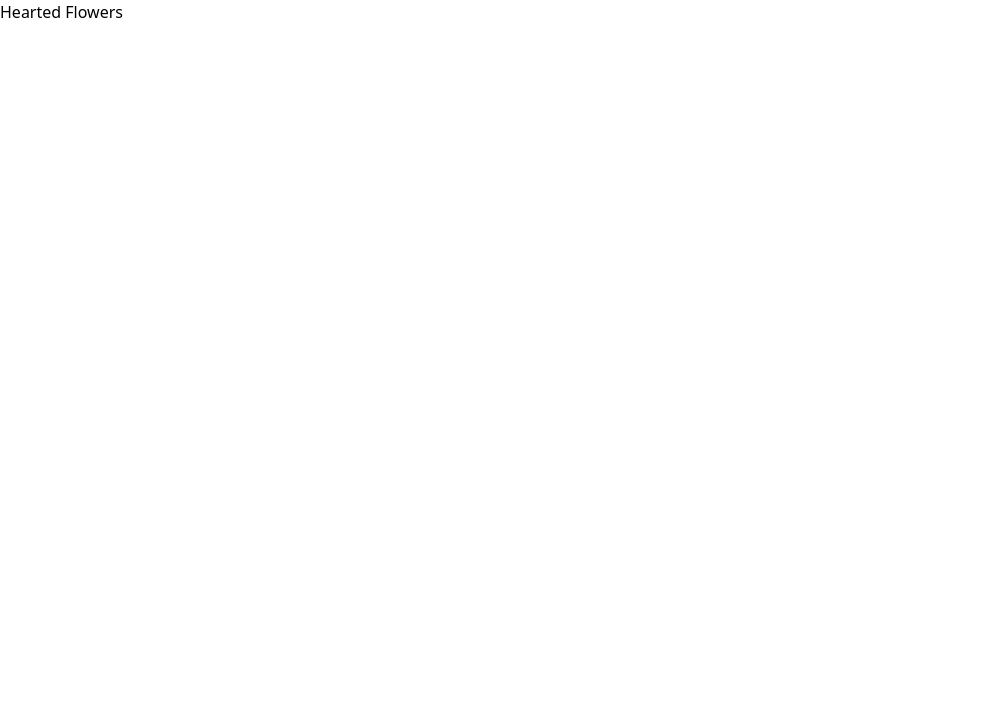
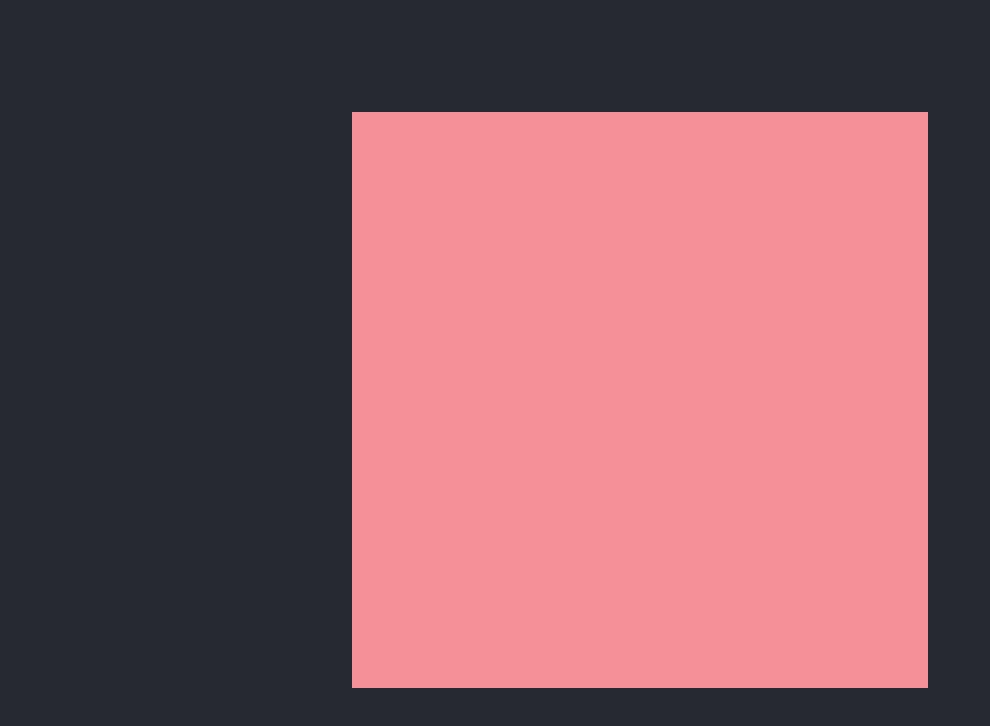
Before and after one commit to Natouche68/hearted-flowers, a SvelteKit app: page / in a window 1280 px wide. Shown: the top 726 px of the page, without its empty margins (0-990 px from the left). Built offline with nearby package versions, Linux system fonts and the light colour scheme.

Commit message:
Create a container

```diff
--- a/src/routes/+page.svelte
+++ b/src/routes/+page.svelte
@@ -1 +1,4 @@
-<h1>Hearted Flowers</h1>
+<div class="h-dvh flex justify-center items-center bg-[#272932]">
+	<svg viewBox="0 0 100 100" class="m-6 object-contain max-w-xl bg-[#f49097]">
+	</svg>
+</div>
```
